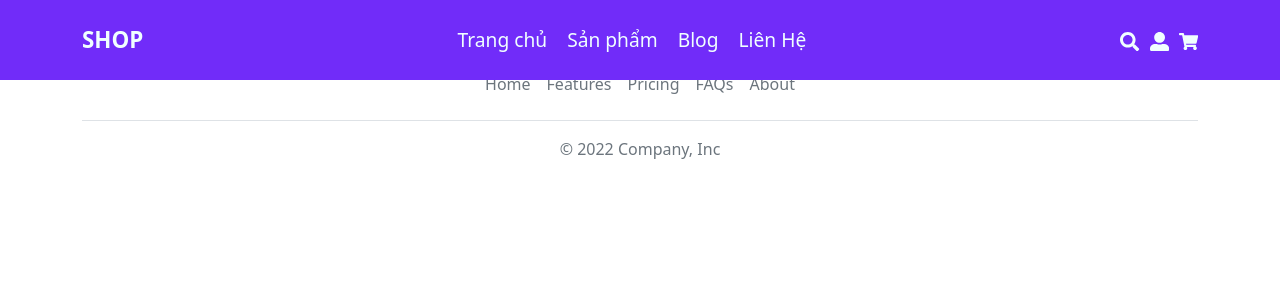
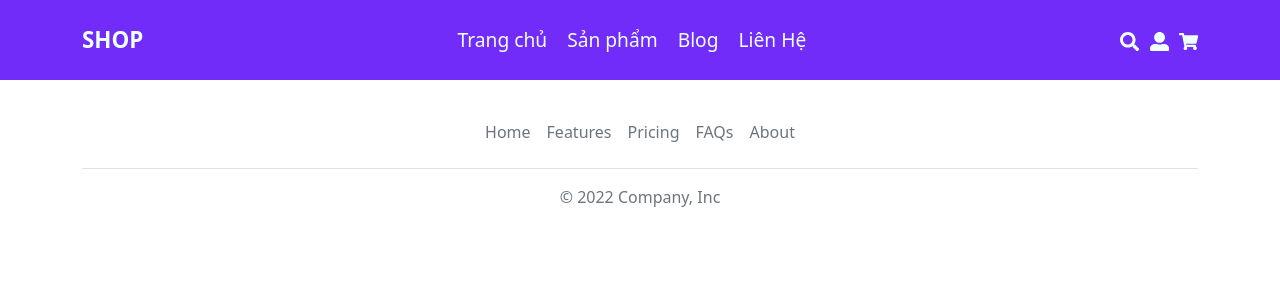
Before and after one commit to Pham-Van-Khiem-Toan-Tin/Phone-Project-Ecommerce, a React (Create React App) app in the folder frontend/: page /user in a window 1280 px wide. Shown: the top 300 px of the page. Built offline with nearby package versions, Linux system fonts and the light colour scheme.

Commit message:
Update User.jsx

```diff
--- a/frontend/src/v1/pages/User/User.jsx
+++ b/frontend/src/v1/pages/User/User.jsx
@@ -2,7 +2,7 @@
 
 const User = () => {
   return (
-    <div>User</div>
+    <div className='mt-5'>This is login/ registor</div>
   )
 }
 
```
